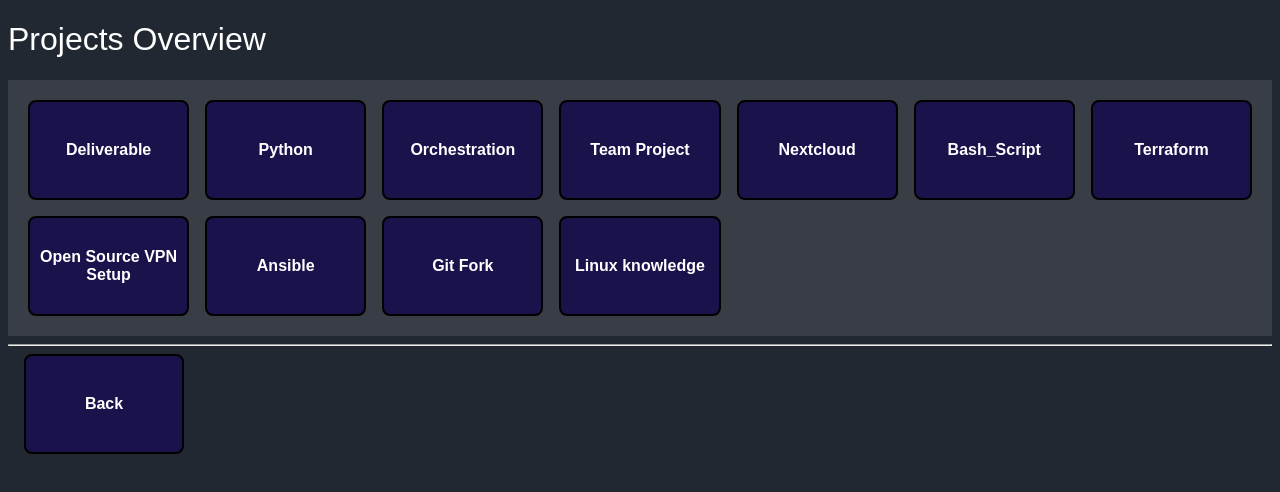
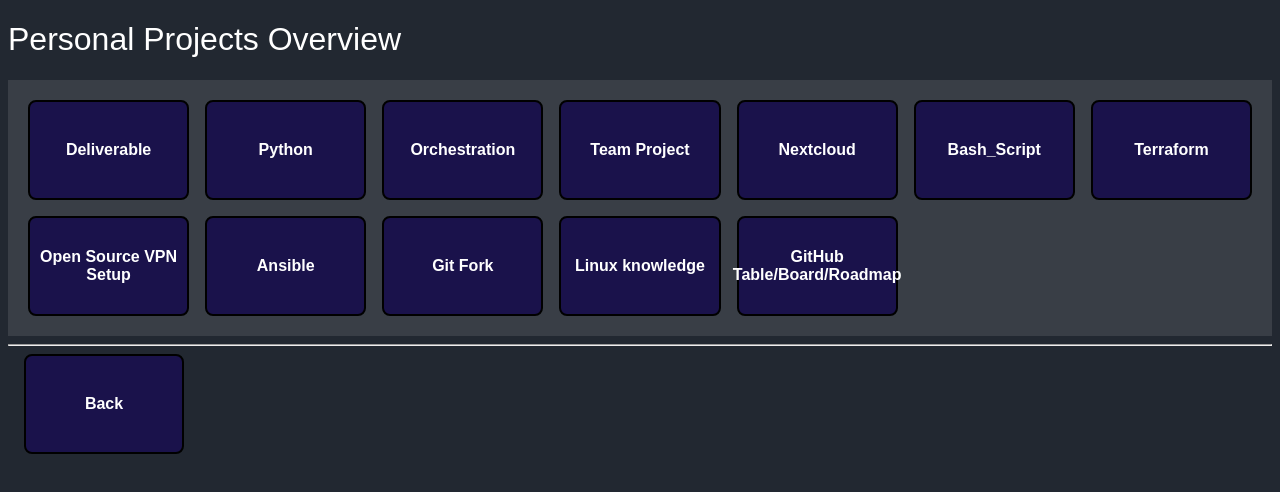
Before and after one commit to Alex0424/website, a plain HTML site: page projects.html in a window 1280 px wide. Drawn offline with Linux system fonts and the light colour scheme.

Commit message:
Update projects.html

```diff
--- a/projects.html
+++ b/projects.html
@@ -8,7 +8,7 @@
 </head>
 <body>
     <h1>
-        Projects Overview
+        Personal Projects Overview
     </h1>
     <div class="container">
         <a href="https://gitlab.com/lindholmalex.la/deliverable_alex" class="main_button">Deliverable</a>
@@ -22,6 +22,7 @@
         <a href="https://github.com/Alex0424/ansible_tutorial" class="main_button">Ansible</a>
         <a href="https://github.com/Alex0424/phabfive" class="main_button">Git Fork</a>
         <a href="https://github.com/Alex0424/Linux/tree/main" class="main_button">Linux knowledge</a>
+        <a href="https://github.com/users/Alex0424/projects/3/" class="main_button">GitHub Table/Board/Roadmap</a>
     </div>
     <hr>
     <a href="/index.html" class="back">Back</a>
```
